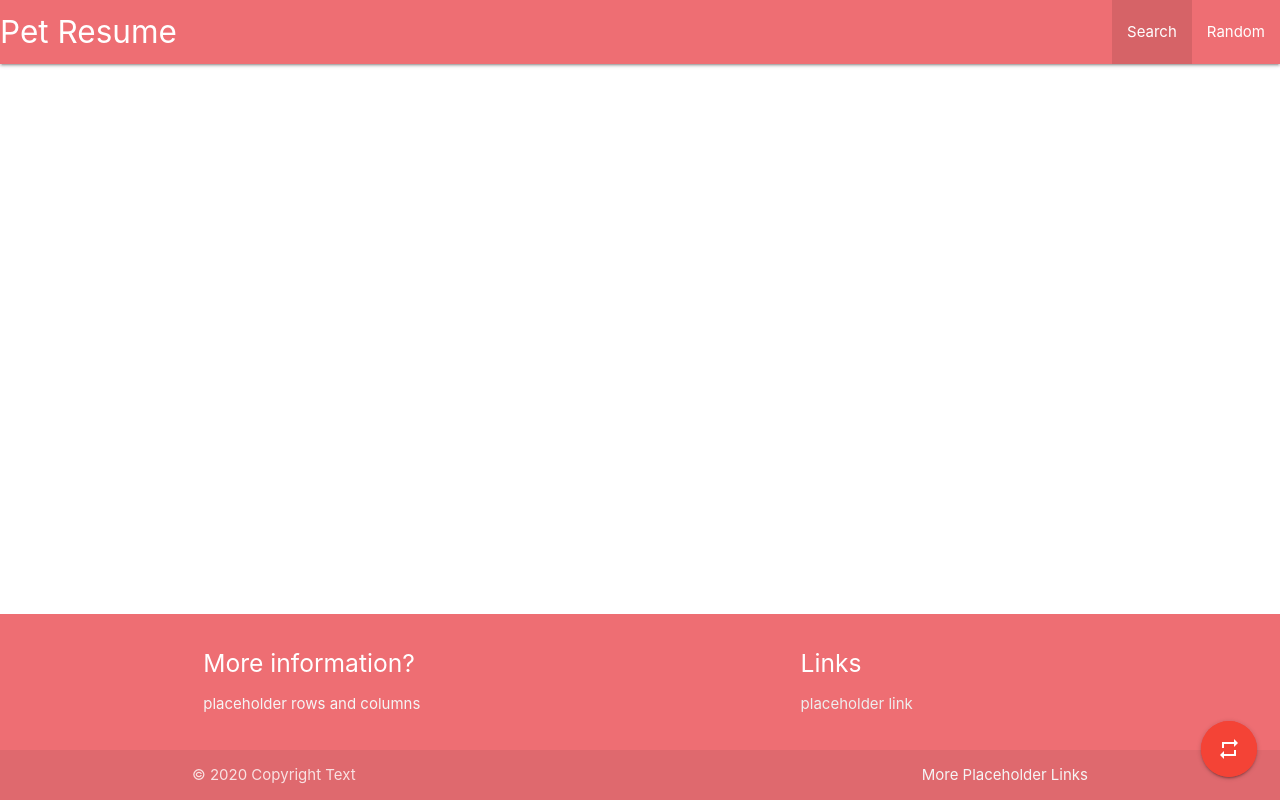
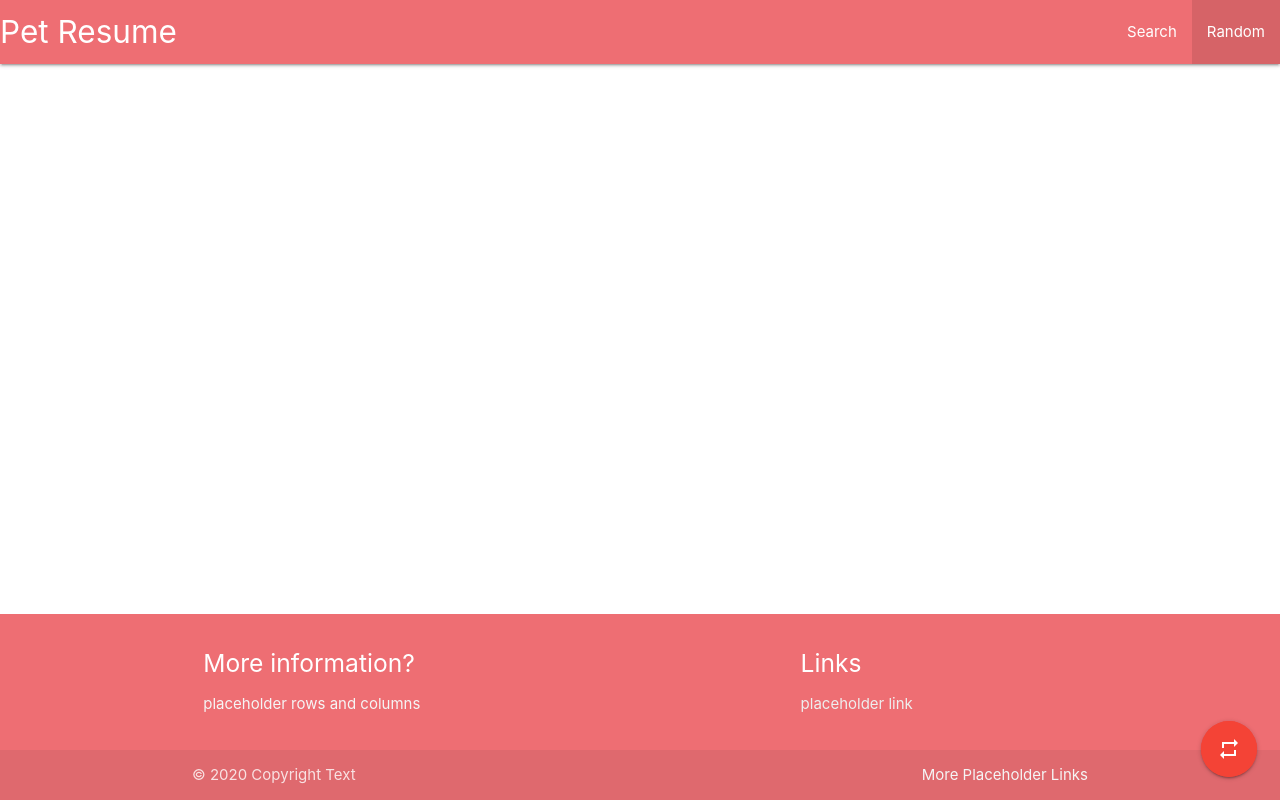
Before and after one commit to ChefJayPeek/petResume, a plain HTML site: page random.html in a window 1280 px wide. Drawn offline with nearby package versions, Linux system fonts and the light colour scheme; no server answers.

Commit message:
Fixed 'active' shading on nav bar

```diff
--- a/random.html
+++ b/random.html
@@ -32,8 +32,8 @@
     <div class="nav-wrapper">
         <a href="#!" class="brand-logo left">Pet Resume</a>
         <ul class="right hide-on-med-and-down">
-            <li class="active"><a href="search.html">Search</a></li>
-            <li><a href="random.html">Random</a></li>
+            <li><a href="search.html">Search</a></li>
+            <li class="active"><a href="random.html">Random</a></li>
             <!-- <li class="active"><a href="collapsible.html">JavaScript</a></li> -->
         </ul>
     </div>
```
Also changed, not shown: index.html (+1 -1 lines).
